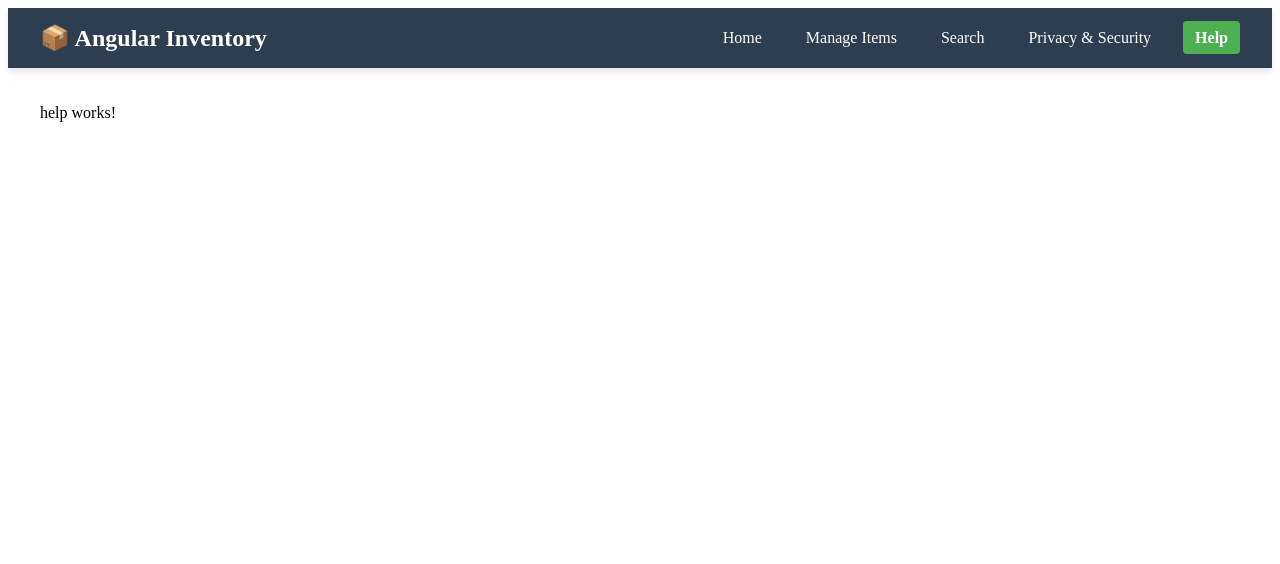
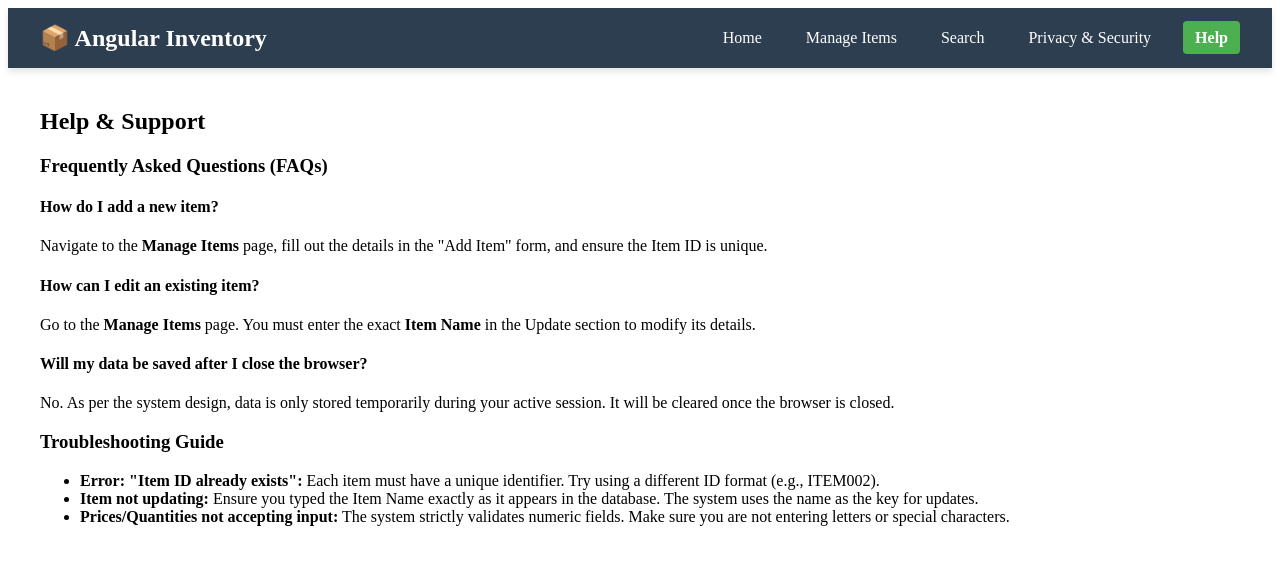
Before and after one commit to DAIJIAYANG/PROG2005-A2-Inventory-App, an Angular app in the folder Part2-Angular/: page /help in a window 1280 px wide. Shown: the top 564 px of the page. Built offline with nearby package versions, Linux system fonts and the light colour scheme.

Commit message:
Complete Help (Help Page)

```diff
--- a/Part2-Angular/src/app/pages/help/help.component.html
+++ b/Part2-Angular/src/app/pages/help/help.component.html
@@ -1 +1,31 @@
-<p>help works!</p>
+<div class="page-container help-page">
+  <h2>Help & Support</h2>
+
+  <div class="faq-section">
+    <h3>Frequently Asked Questions (FAQs)</h3>
+
+    <div class="faq-item">
+      <h4>How do I add a new item?</h4>
+      <p>Navigate to the <strong>Manage Items</strong> page, fill out the details in the "Add Item" form, and ensure the Item ID is unique.</p>
+    </div>
+
+    <div class="faq-item">
+      <h4>How can I edit an existing item?</h4>
+      <p>Go to the <strong>Manage Items</strong> page. You must enter the exact <strong>Item Name</strong> in the Update section to modify its details.</p>
+    </div>
+
+    <div class="faq-item">
+      <h4>Will my data be saved after I close the browser?</h4>
+      <p>No. As per the system design, data is only stored temporarily during your active session. It will be cleared once the browser is closed.</p>
+    </div>
+  </div>
+
+  <div class="troubleshooting-section">
+    <h3>Troubleshooting Guide</h3>
+    <ul>
+      <li><strong>Error: "Item ID already exists":</strong> Each item must have a unique identifier. Try using a different ID format (e.g., ITEM002).</li>
+      <li><strong>Item not updating:</strong> Ensure you typed the Item Name exactly as it appears in the database. The system uses the name as the key for updates.</li>
+      <li><strong>Prices/Quantities not accepting input:</strong> The system strictly validates numeric fields. Make sure you are not entering letters or special characters.</li>
+    </ul>
+  </div>
+</div>
```
